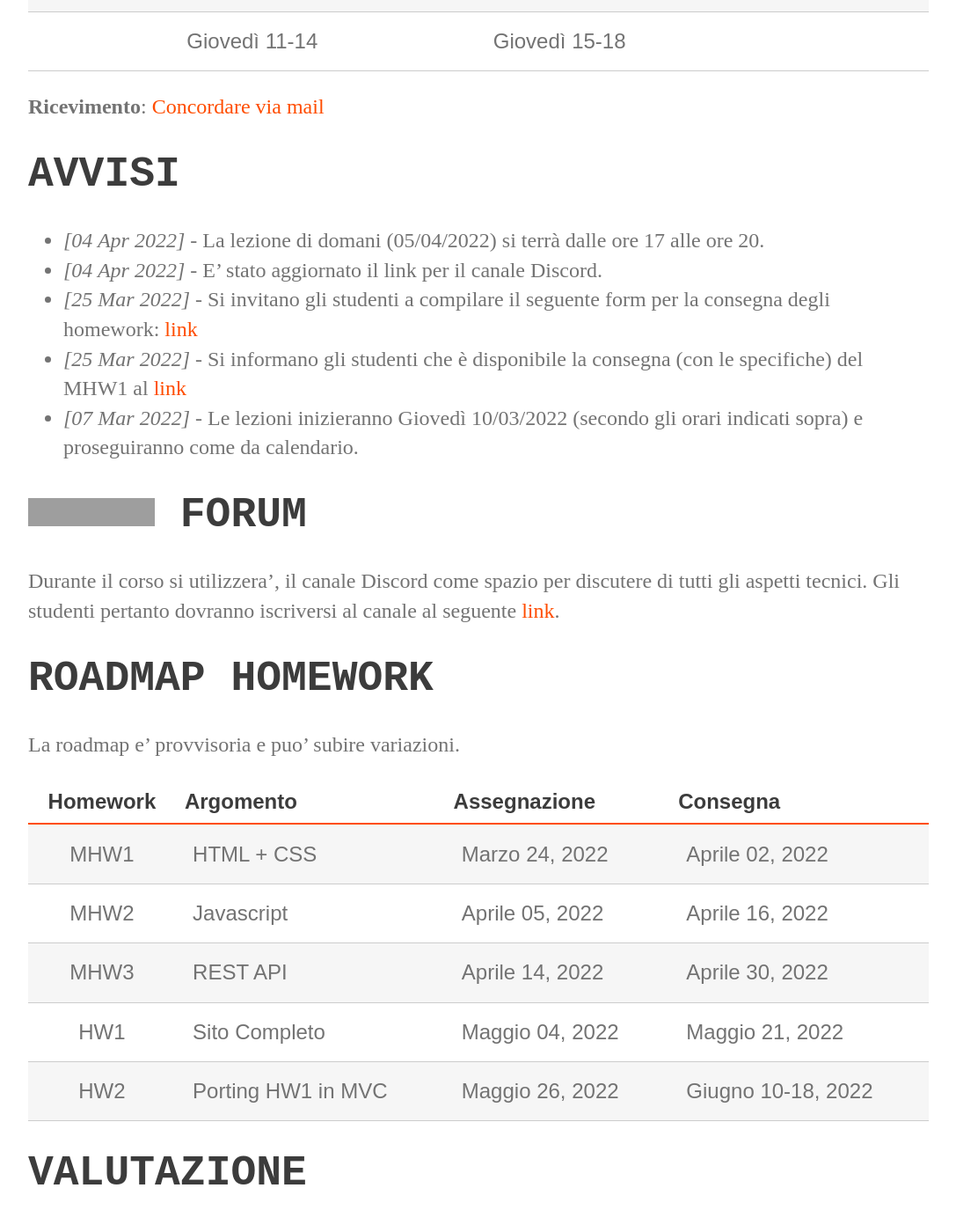
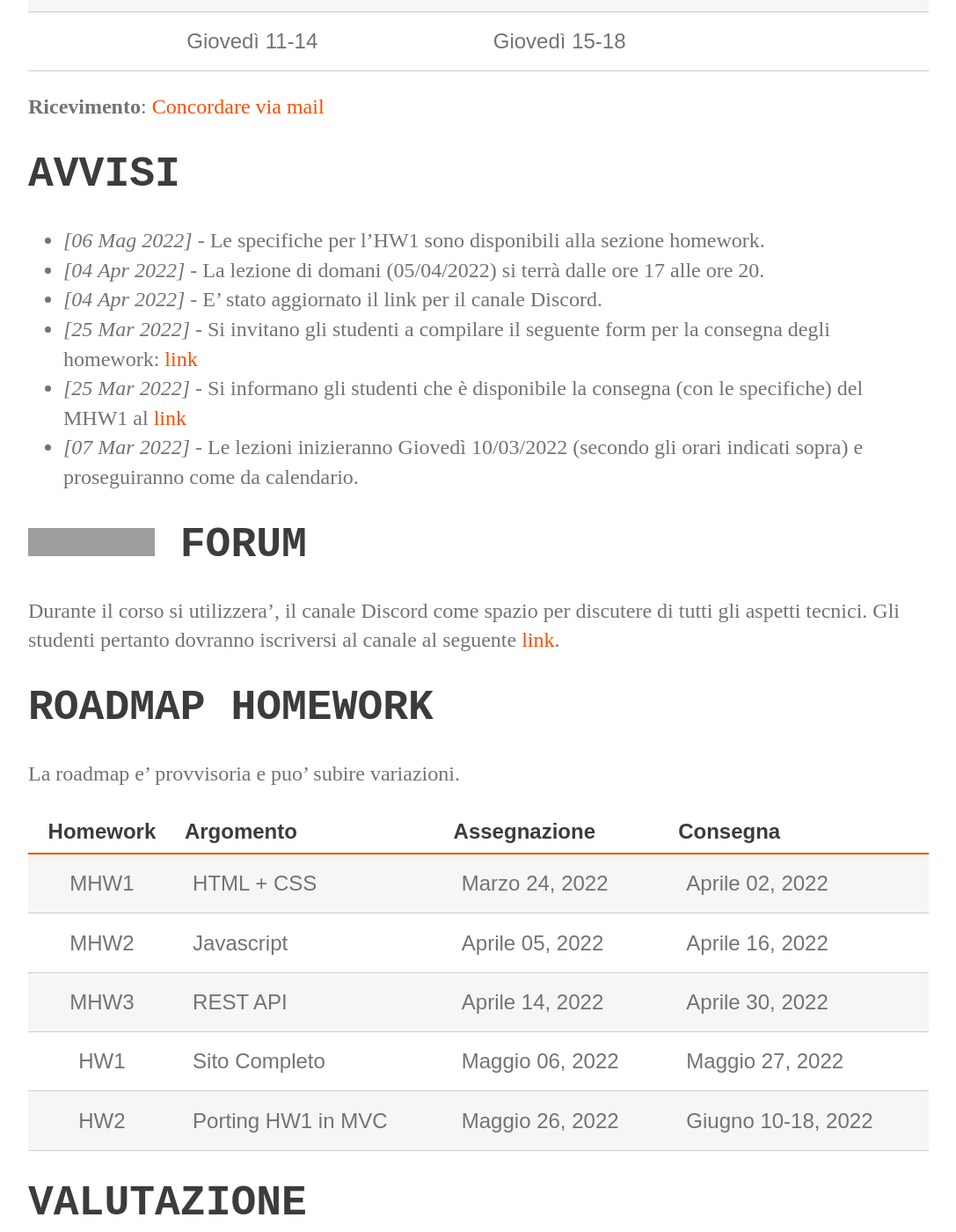
Before and after one commit to perceivelab/database-course, a Jekyll site: the page built from index.md, in a window 1280 px wide and 1400 px high, scrolled down 828 px. Shown: the whole window at 88% size, without its empty margins (96-1183 px from the left). Built offline with Jekyll 4.4.1, drawn with Linux system fonts in a browser that asks for light colours; our own code applies the rules of GitHub Pages for plain Markdown files; grey boxes are pictures that could not be loaded.

Commit message:
Update index.md

```diff
--- a/index.md
+++ b/index.md
@@ -16,6 +16,7 @@ layout: default
 
 
 # AVVISI
+- *[06 Mag 2022]* - Le specifiche per l'HW1 sono disponibili alla sezione homework.
 - *[04 Apr 2022]* - La lezione di domani (05/04/2022) si terrà dalle ore 17 alle ore 20.
 - *[04 Apr 2022]* - E' stato aggiornato il link per il canale Discord.
 - *[25 Mar 2022]* - Si invitano gli studenti a compilare il seguente form per la consegna degli homework: [link](https://forms.gle/ZggUdJACy4sDSexAA)
@@ -38,7 +39,7 @@ La roadmap e' provvisoria e puo' subire variazioni.
 | MHW1     | HTML + CSS         | Marzo 24, 2022  | Aprile 02, 2022    |
 | MHW2     | Javascript         | Aprile 05, 2022 | Aprile 16, 2022    |
 | MHW3     | REST API           | Aprile 14, 2022 | Aprile 30, 2022    |
-| HW1      | Sito Completo      | Maggio 04, 2022 | Maggio 21, 2022    |
+| HW1      | Sito Completo      | Maggio 06, 2022 | Maggio 27, 2022    |
 | HW2      | Porting HW1 in MVC | Maggio 26, 2022 | Giugno 10-18, 2022 |
 
 # VALUTAZIONE
```
